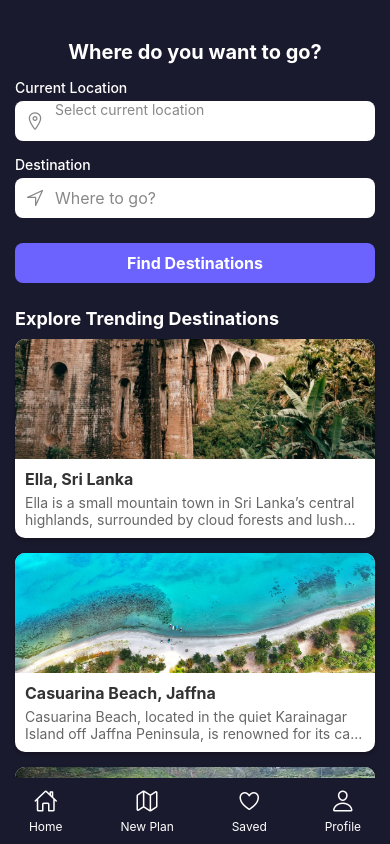
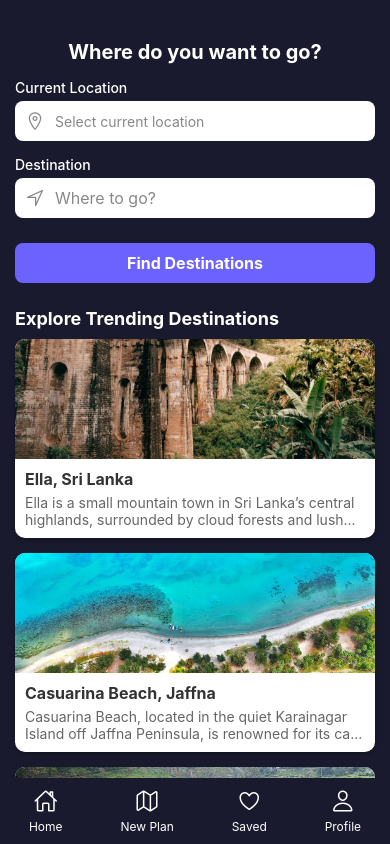
Before and after one commit to Naflan-MNM/Ceyway, a React Native app: screen /StartPage in a window 390 px wide. Built offline with nearby package versions, Linux system fonts and the light colour scheme.

Commit message:
styling update from the currentlocation lable

```diff
--- a/ui/StartPage.jsx
+++ b/ui/StartPage.jsx
@@ -169,12 +169,16 @@ const StartPage = ({ navigation, route }) => {
         <View style={styles.inputBox}>
           <Ionicons name="location-outline" size={20} color="#888" />
           <TouchableOpacity
-            style={styles.input}
+            style={[styles.input, styles.verticalCenter]}
             onPress={() =>
               navigation.navigate("LocationPicker", { field: "current" })
             }
           >
-            <Text style={{ color: currentLocation ? "#333" : "#888" }}>
+            <Text
+              style={{
+                color: currentLocation ? "#333" : "#888",
+              }}
+            >
               {currentLocation || "Select current location"}
             </Text>
           </TouchableOpacity>
@@ -329,6 +333,9 @@ const styles = StyleSheet.create({
     color: "#333",
     fontSize: 16,
   },
+  verticalCenter: {
+    justifyContent: "center",
+  },
 });
 
 export default StartPage;
```
